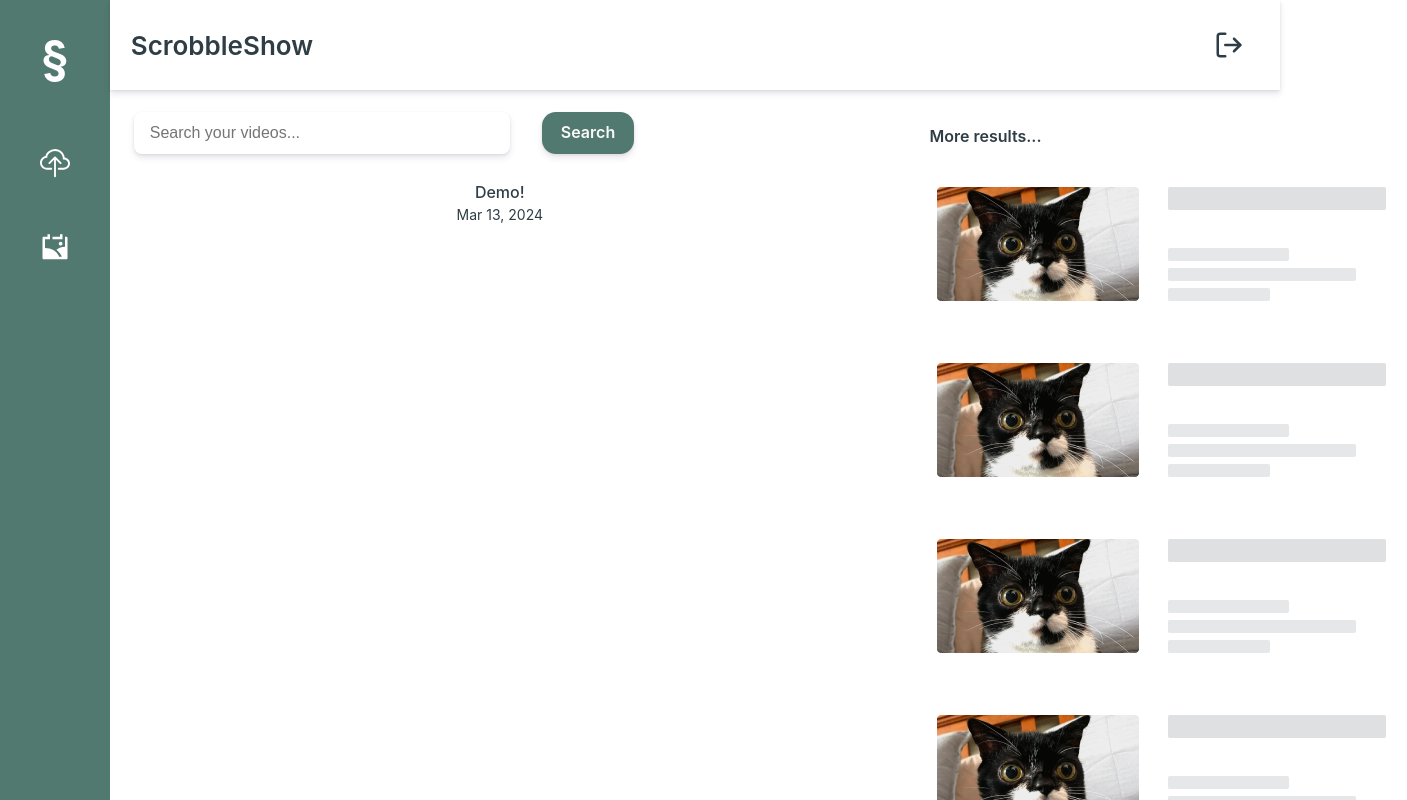
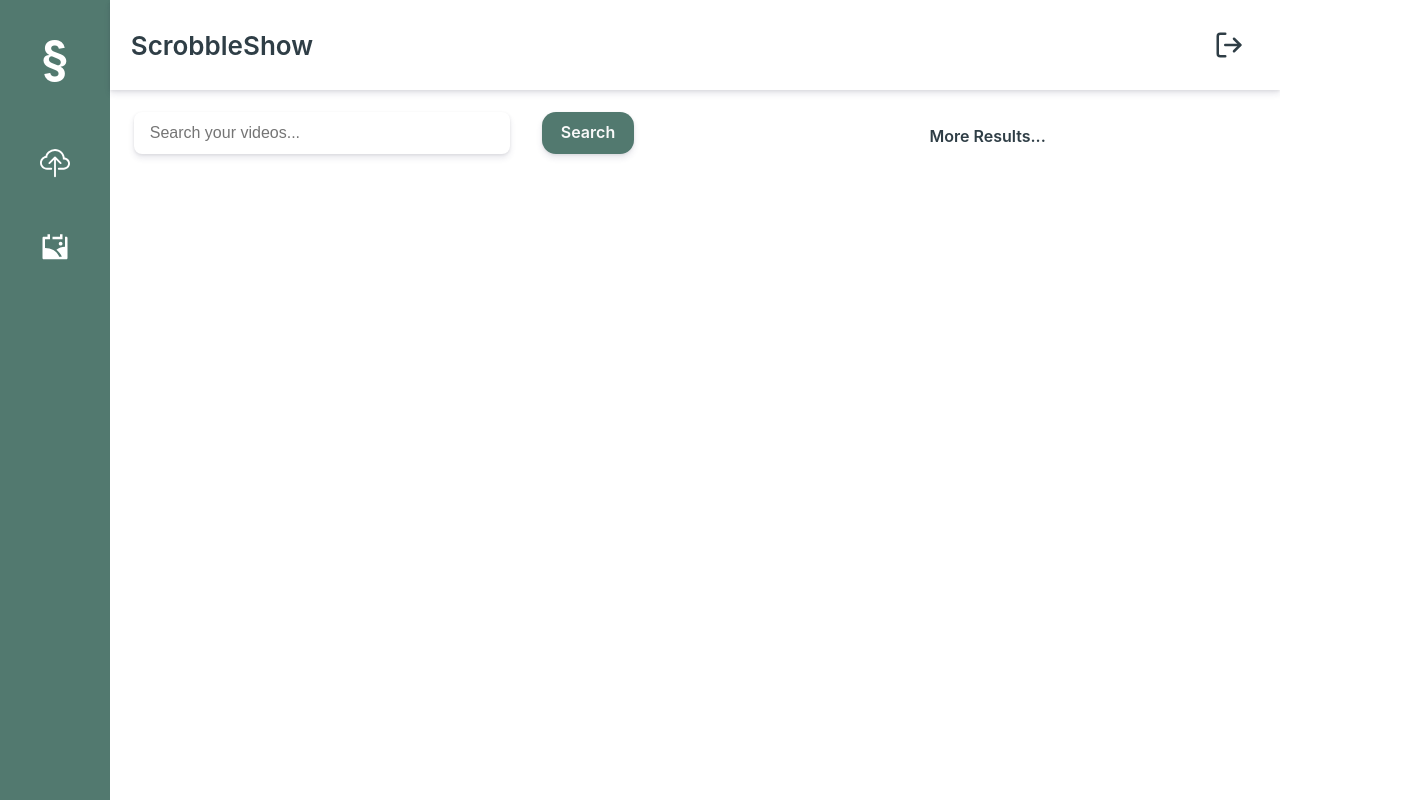
Before and after one commit to bradleyhrc/scrobble-show, a React (Create React App) app in the folder client/: page / in a window 1280 px wide. Both pictures are taken after a click on the button "Sign In". Shown: the top 800 px of the page, 1407 px wide, since content can reach past the window. Built offline with nearby package versions, Linux system fonts and the light colour scheme.

Commit message:
Last Demo Code

```diff
--- a/client/src/components/Main.tsx
+++ b/client/src/components/Main.tsx
@@ -90,20 +90,43 @@ const Main: React.FC<MainProps> = ({ setIsAuth }) => {
                 {video && (
                   <VideoPlayer key={video} file_path={video} start_time={startTime} />
                 )}
-                <VideoTitle>Demo!</VideoTitle>
-                <VideoData>Mar 13, 2024</VideoData>
+                {
+                  video && (
+                    <VideoTitle>Demo!</VideoTitle>
+                  )
+                }
+                {
+                  video && (
+                    <VideoData>Mar 13, 2024</VideoData>
+                  )
+                }
               </VideoSection>
             </Body>
           </Divider>
           <RightSide>
             <MoreResults>
-              More results...
+              More Results...
             </MoreResults>
-            <img src={DwarfCat} alt="dwarf-cat-core" />
-            <img src={DwarfCat} alt="dwarf-cat-core" />
-            <img src={DwarfCat} alt="dwarf-cat-core" />
-            <img src={DwarfCat} alt="dwarf-cat-core" />
-            <img src={DwarfCat} alt="dwarf-cat-core" />
+            {
+              video && (
+                <img src={DwarfCat} style={{ width: "370px"}} alt="dwarf-cat-core" />
+              )
+            }
+            {
+              video && (
+                <img src={DwarfCat} style={{ width: "370px"}} alt="dwarf-cat-core" />
+              )
+            }
+            {
+              video && (
+                <img src={DwarfCat} style={{ width: "370px"}} alt="dwarf-cat-core" />
+              )
+            }
+            {
+              video && (
+                <img src={DwarfCat} style={{ width: "370px"}} alt="dwarf-cat-core" />
+              )
+            }
           </RightSide>
         </Row>
       </FillBox>
```
Also changed, not shown: 3 other files (tests, documents, lock files or other folders).
